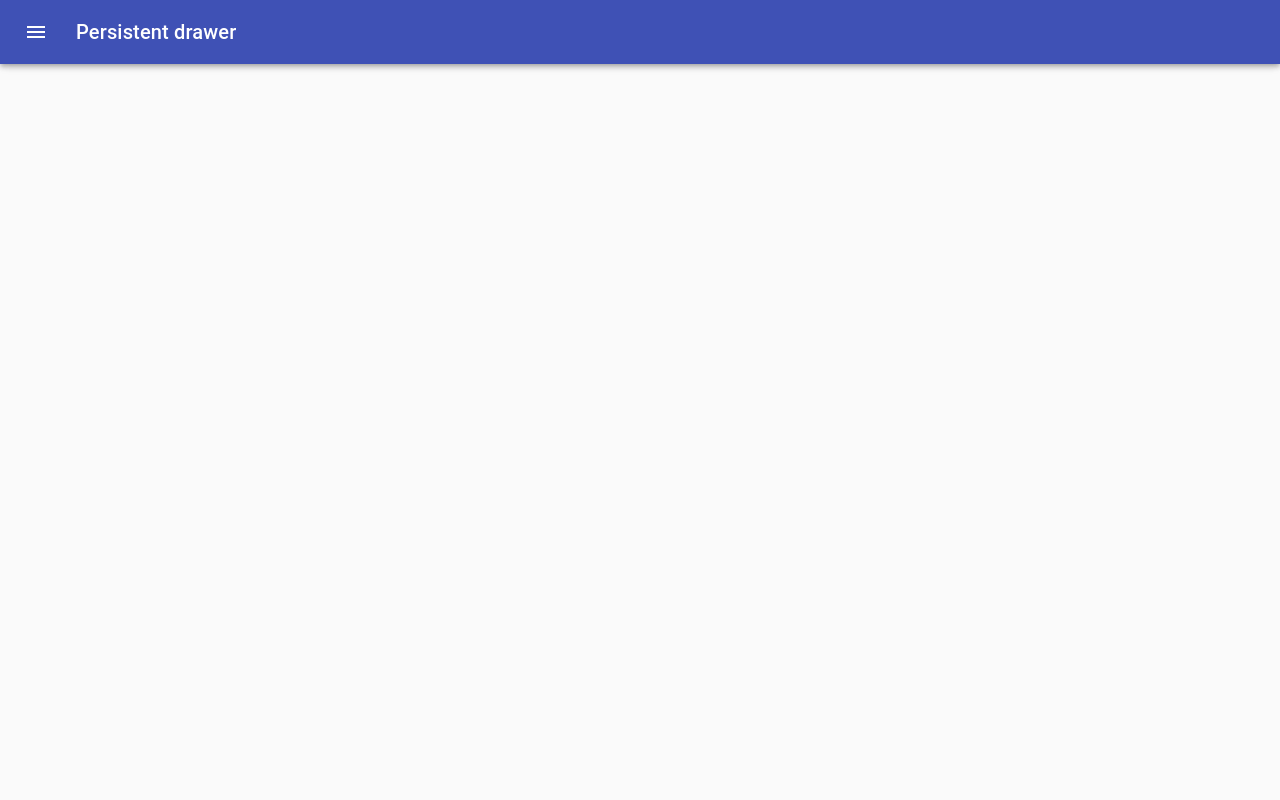
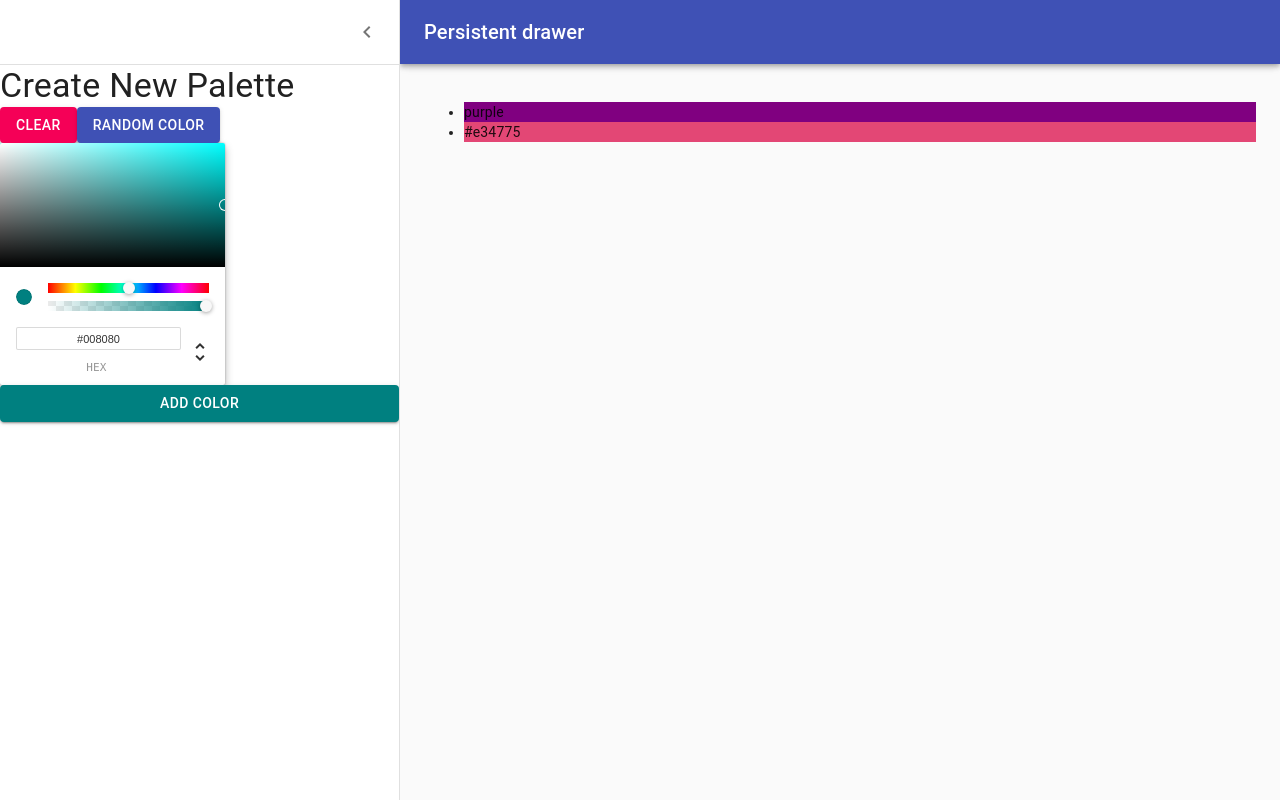
Before and after one commit to ecuarezma/colors-project, a React (Create React App) app: page /palette/new in a window 1280 px wide. Built offline with nearby package versions, Linux system fonts and the light colour scheme.

Commit message:
Add onClick handler for add color button

```diff
--- a/src/NewPaletteForm.js
+++ b/src/NewPaletteForm.js
@@ -1,21 +1,21 @@
 import React, { Component } from "react";
-import clsx from "clsx";
-import { makeStyles, useTheme } from "@material-ui/core/styles";
+import classNames from "classnames";
+import { withStyles } from "@material-ui/core/styles";
 import Drawer from "@material-ui/core/Drawer";
 import CssBaseline from "@material-ui/core/CssBaseline";
 import AppBar from "@material-ui/core/AppBar";
 import Toolbar from "@material-ui/core/Toolbar";
 import Typography from "@material-ui/core/Typography";
 import Divider from "@material-ui/core/Divider";
+import Button from "@material-ui/core/Button";
 import IconButton from "@material-ui/core/IconButton";
 import MenuIcon from "@material-ui/icons/Menu";
 import ChevronLeftIcon from "@material-ui/icons/ChevronLeft";
-import Button from "@material-ui/core/Button";
 import { ChromePicker } from "react-color";
 
 const drawerWidth = 400;
 
-const useStyles = makeStyles(theme => ({
+const styles = theme => ({
   root: {
     display: "flex"
   },
@@ -34,7 +34,8 @@ const useStyles = makeStyles(theme => ({
     })
   },
   menuButton: {
-    marginRight: theme.spacing(2)
+    marginLeft: 12,
+    marginRight: 20
   },
   hide: {
     display: "none"
@@ -49,13 +50,13 @@ const useStyles = makeStyles(theme => ({
   drawerHeader: {
     display: "flex",
     alignItems: "center",
-    padding: theme.spacing(0, 1),
+    padding: "0 8px",
     ...theme.mixins.toolbar,
     justifyContent: "flex-end"
   },
   content: {
     flexGrow: 1,
-    padding: theme.spacing(3),
+    padding: theme.spacing.unit * 3,
     transition: theme.transitions.create("margin", {
       easing: theme.transitions.easing.sharp,
       duration: theme.transitions.duration.leavingScreen
@@ -69,41 +70,58 @@ const useStyles = makeStyles(theme => ({
     }),
     marginLeft: 0
   }
-}));
+});
 
-export default function NewPaletteForm() {
-  const classes = useStyles();
-  const theme = useTheme();
-  const [open, setOpen] = React.useState(false);
+class NewPaletteForm extends Component {
+  constructor(props) {
+    super(props);
+    this.state = {
+      open: true,
+      curColor: "teal",
+      colors: ["purple", "#e34775"]
+    };
+    this.updateCurColor = this.updateCurColor.bind(this);
+    this.addNewColor = this.addNewColor.bind(this);
+  }
 
-  const handleDrawerOpen = () => {
-    setOpen(true);
+  handleDrawerOpen = () => {
+    this.setState({ open: true });
   };
 
-  const handleDrawerClose = () => {
-    setOpen(false);
+  handleDrawerClose = () => {
+    this.setState({ open: false });
   };
+
+  updateCurColor(newColor) {
+    this.setState({ curColor: newColor.hex });
+  }
+
+  addNewColor() {
+    this.setState({ colors: [...this.state.colors, this.state.curColor] });
+  }
+  render() {
+    const { classes, theme } = this.props;
+    const { open } = this.state;
 
     return (
       <div className={classes.root}>
         <CssBaseline />
         <AppBar
           position="fixed"
-        className={clsx(classes.appBar, {
+          className={classNames(classes.appBar, {
             [classes.appBarShift]: open
           })}
         >
-        <Toolbar>
+          <Toolbar disableGutters={!open}>
             <IconButton
               color="inherit"
-            aria-label="open drawer"
-            onClick={handleDrawerOpen}
-            edge="start"
-            className={clsx(classes.menuButton, open && classes.hide)}
+              aria-label="Open drawer"
+              onClick={this.handleDrawerOpen}
+              className={classNames(classes.menuButton, open && classes.hide)}
             >
               <MenuIcon />
             </IconButton>
-          <Typography variant="h6" noWrap>
+            <Typography variant="h6" color="inherit" noWrap>
               Persistent drawer
             </Typography>
           </Toolbar>
@@ -118,12 +136,12 @@ export default function NewPaletteForm() {
           }}
         >
           <div className={classes.drawerHeader}>
-          <IconButton onClick={handleDrawerClose}>
+            <IconButton onClick={this.handleDrawerClose}>
               <ChevronLeftIcon />
             </IconButton>
           </div>
           <Divider />
-        <Typography variant="h4">Design Your Palette</Typography>
+          <Typography variant="h4">Create New Palette</Typography>
           <div>
             <Button variant="contained" color="secondary">
               Clear
@@ -132,18 +150,34 @@ export default function NewPaletteForm() {
               Random Color
             </Button>
           </div>
-        <ChromePicker />
-        <Button variant="contained" color="primary">
+          <ChromePicker
+            color={this.state.curColor}
+            onChangeComplete={this.updateCurColor}
+          />
+          <Button
+            variant="contained"
+            color="primary"
+            style={{ backgroundColor: this.state.curColor }}
+            onClick={this.addNewColor}
+          >
             Add Color
           </Button>
         </Drawer>
         <main
-        className={clsx(classes.content, {
+          className={classNames(classes.content, {
             [classes.contentShift]: open
           })}
         >
           <div className={classes.drawerHeader} />
+          <ul>
+            {this.state.colors.map(color => (
+              <li style={{ backgroundColor: color }}>{color}</li>
+            ))}
+          </ul>
         </main>
       </div>
     );
   }
+}
+
+export default withStyles(styles, { withTheme: true })(NewPaletteForm);
```
Lines whose indentation alone changed are shown as unchanged.
